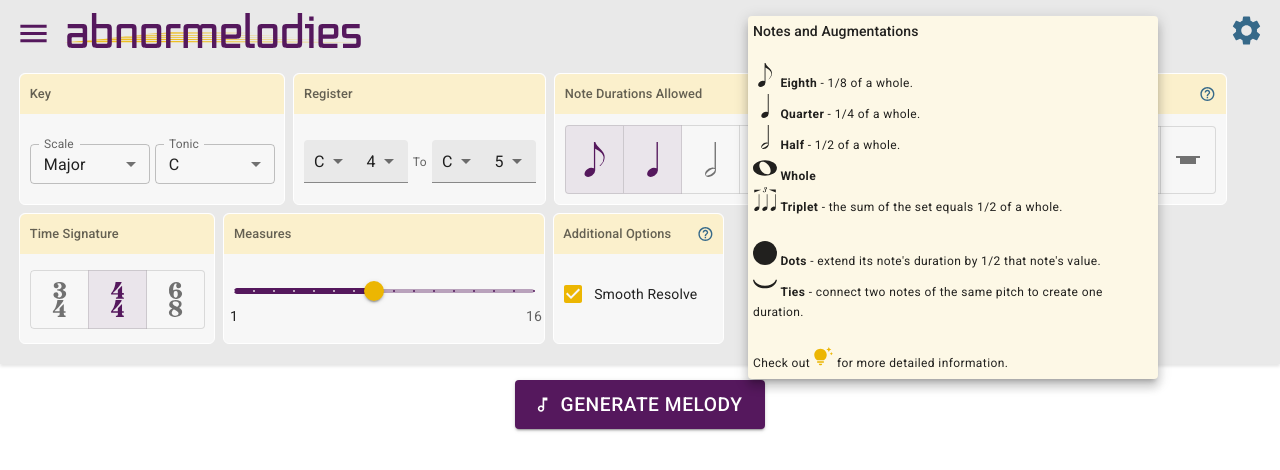
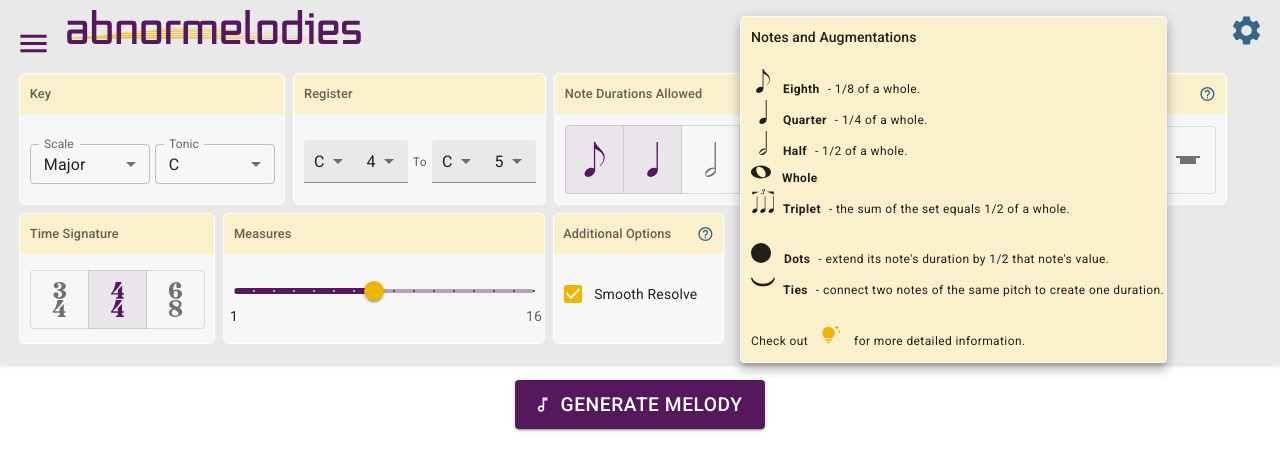
Before and after one commit to technikka/Abnormelodies_UI, a React (Create React App) app: page / in a window 1280 px wide. Both pictures are taken after a click on the button 953 px from the left and 94 px from the top of the page. Shown: the top 470 px of the page. Built offline with nearby package versions, Linux system fonts and the light colour scheme.

Commit message:
style tooltip popovers

```diff
--- a/src/components/FormNoteDurations.js
+++ b/src/components/FormNoteDurations.js
@@ -134,39 +134,46 @@ const FormNoteDurations = (props) => {
   };
 
   const popoverContent = () => {
+    const entryContainerStyle = {
+      display: "flex",
+      flexDirection: "columns",
+      gap: "8px",
+      alignItems: "baseline",
+      width: "max-content"
+    }
     return (
       <div>
         <Typography variant={"subtitle2"}>Notes and Augmentations</Typography>
         <br />
         <Typography>
-          <Typography variant="caption" style={{ display: "block" }}>
+          <Typography variant="caption" style={entryContainerStyle}>
             <NoteEighthIcon /> <b>Eighth</b> - 1/8 of a whole.
           </Typography>
-          <Typography variant="caption" style={{ display: "block" }}>
+          <Typography variant="caption" style={entryContainerStyle}>
             <NoteQuarterIcon /> <b>Quarter</b> - 1/4 of a whole.
           </Typography>
-          <Typography variant="caption" style={{ display: "block" }}>
+          <Typography variant="caption" style={entryContainerStyle}>
             <NoteHalfIcon /> <b>Half</b> - 1/2 of a whole.
           </Typography>
-          <Typography variant="caption" style={{ display: "block" }}>
-            <NoteWholeIcon /> <b>Whole</b>
+          <Typography variant="caption" style={entryContainerStyle}>
+            <NoteWholeIcon fontSize="small" style={{paddingRight: "3px"}} /> <b>Whole</b>
           </Typography>
-          <Typography variant="caption" style={{ display: "block" }}>
+          <Typography variant="caption" style={entryContainerStyle}>
             <NoteTripletIcon /> <b>Triplet</b> - the sum of the set equals 1/2
             of a whole.
           </Typography>
           <br />
-          <Typography variant="caption" style={{ display: "block" }}>
-            <DotIcon /> <b>Dots</b> - extend its note's duration by 1/2 that
+          <Typography variant="caption" style={entryContainerStyle}>
+            <DotIcon fontSize="small" style={{paddingRight: "5px"}}/> <b>Dots</b> - extend its note's duration by 1/2 that
             note's value.
           </Typography>
-          <Typography variant="caption" style={{ display: "block" }}>
+          <Typography variant="caption" style={entryContainerStyle}>
             <TieIcon /> <b>Ties</b> - connect two notes of the same pitch to
             create one duration.
           </Typography>
           <br />
-          <Typography variant="caption">
-            Check out <TipsAndUpdatesIcon fontSize="small" color="secondary" />{" "}
+          <Typography variant="caption" style={entryContainerStyle}>
+            Check out <TipsAndUpdatesIcon fontSize="small" color="secondary" style={{padding: "0 5px"}} />
             for more detailed information.
           </Typography>
         </Typography>
--- a/src/components/FormRestDurations.js
+++ b/src/components/FormRestDurations.js
@@ -44,25 +44,34 @@ const FormRestDurations = (props) => {
   };
 
   const popoverContent = () => {
+    const entryContainerStyle = {
+      display: "flex",
+      flexDirection: "columns",
+      gap: "8px",
+      alignItems: "center",
+      width: "max-content",
+      padding: "5px 0 0 0"
+    }
+
     return (
       <div>
         <Typography variant={"subtitle2"}>Rests</Typography>
         <br />
         <Typography>
-          <Typography variant="caption" style={{ display: "block" }}>
+          <Typography variant="caption" style={entryContainerStyle}>
             <RestEighthIcon /> <b>Eighth</b> - 1/8 of a whole.
           </Typography>
-          <Typography variant="caption" style={{ display: "block" }}>
-            <RestQuarterIcon /> <b>Quarter</b> - 1/4 of a whole.
+          <Typography variant="caption" style={entryContainerStyle}>
+            <RestQuarterIcon style={{marginLeft: "-2px"}}/> <b>Quarter</b> - 1/4 of a whole.
           </Typography>
-          <Typography variant="caption" style={{ display: "block" }}>
+          <Typography variant="caption" style={entryContainerStyle}>
             <RestHalfIcon /> <b>Half</b> - 1/2 of a whole.
           </Typography>
-          <Typography variant="caption" style={{ display: "block" }}>
+          <Typography variant="caption" style={entryContainerStyle}>
             <RestWholeIcon /> <b>Whole</b>
           </Typography>
           <br />
-          <Typography variant="caption" style={{ display: "block" }}>
+          <Typography variant="caption" style={entryContainerStyle}>
             Check out <TipsAndUpdatesIcon fontSize="small" color="secondary" />{" "}
             for more detailed information.
           </Typography>
--- a/src/components/GuideModal.js
+++ b/src/components/GuideModal.js
@@ -43,7 +43,7 @@ const GuideModal = (props) => {
   };
 
   const timeSigStyle = {
-    color: theme.palette.primary.main,
+    color: theme.palette.tertiary.main,
     margin: "5px 0"
   };
 
--- a/src/components/Header.js
+++ b/src/components/Header.js
@@ -8,7 +8,7 @@ const Header = (props) => {
   const containerStyle = {
     display: "grid",
     gridTemplateColumns: "auto 1fr",
-    alignItems: "center",
+    alignItems: "baseline",
     backgroundColor: "inherit",
     paddingLeft: "16px",
     position: "absolute",
--- a/src/components/MelodyAudio.js
+++ b/src/components/MelodyAudio.js
@@ -119,7 +119,7 @@ const MelodyAudio = (props) => {
     return (
       <div>
         <Typography variant="caption">
-          <b>Auto Play:</b> when on, new melodies will start playing without the
+          <b>Auto-Play:</b> when on, new melodies will start playing without the
           need to click play.
         </Typography>
       </div>
--- a/src/components/TooltipPopover.js
+++ b/src/components/TooltipPopover.js
@@ -1,8 +1,11 @@
 import { useState } from "react";
 import { Popover, Typography } from "@mui/material";
 import TooltipButton from "./TooltipButton";
+import { useTheme } from '@mui/material/styles';
 
 const TooltipPopover = (props) => {
+  const theme = useTheme();
+
   const [anchorEl, setAnchorEl] = useState(null);
 
   const handleClick = (event) => {
@@ -17,10 +20,11 @@ const TooltipPopover = (props) => {
 
   const popoverStyle = {
     "& .MuiPopover-paper": {
-      backgroundColor: "#fdf8e6",
-      width: "400px",
+      backgroundColor: "#fbf0cc",
+      border: "1px solid #f7f7f7",
+      maxWidth: "405px",
       height: "max-content",
-      padding: "5px"
+      padding: "10px"
     },
   }
 
```
